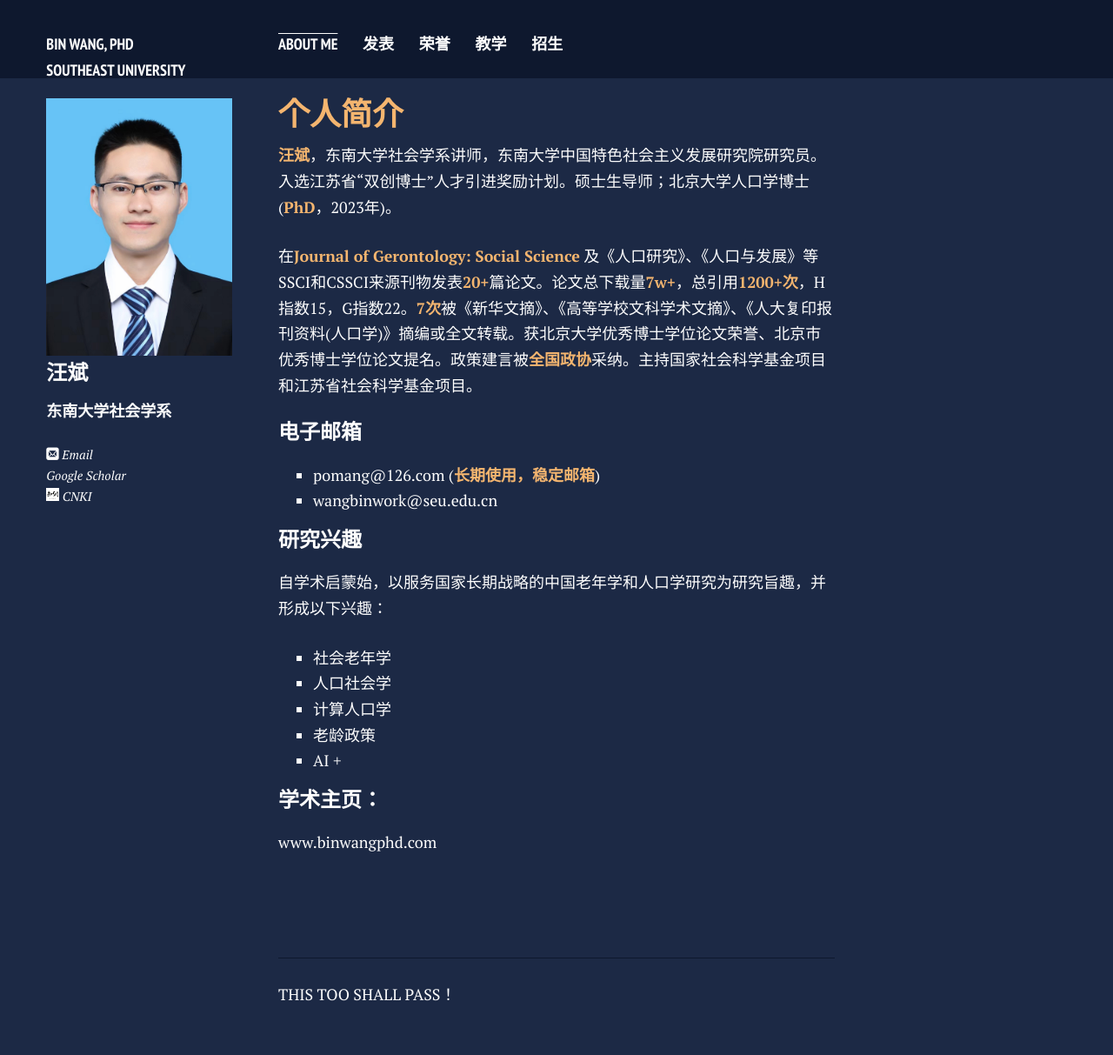
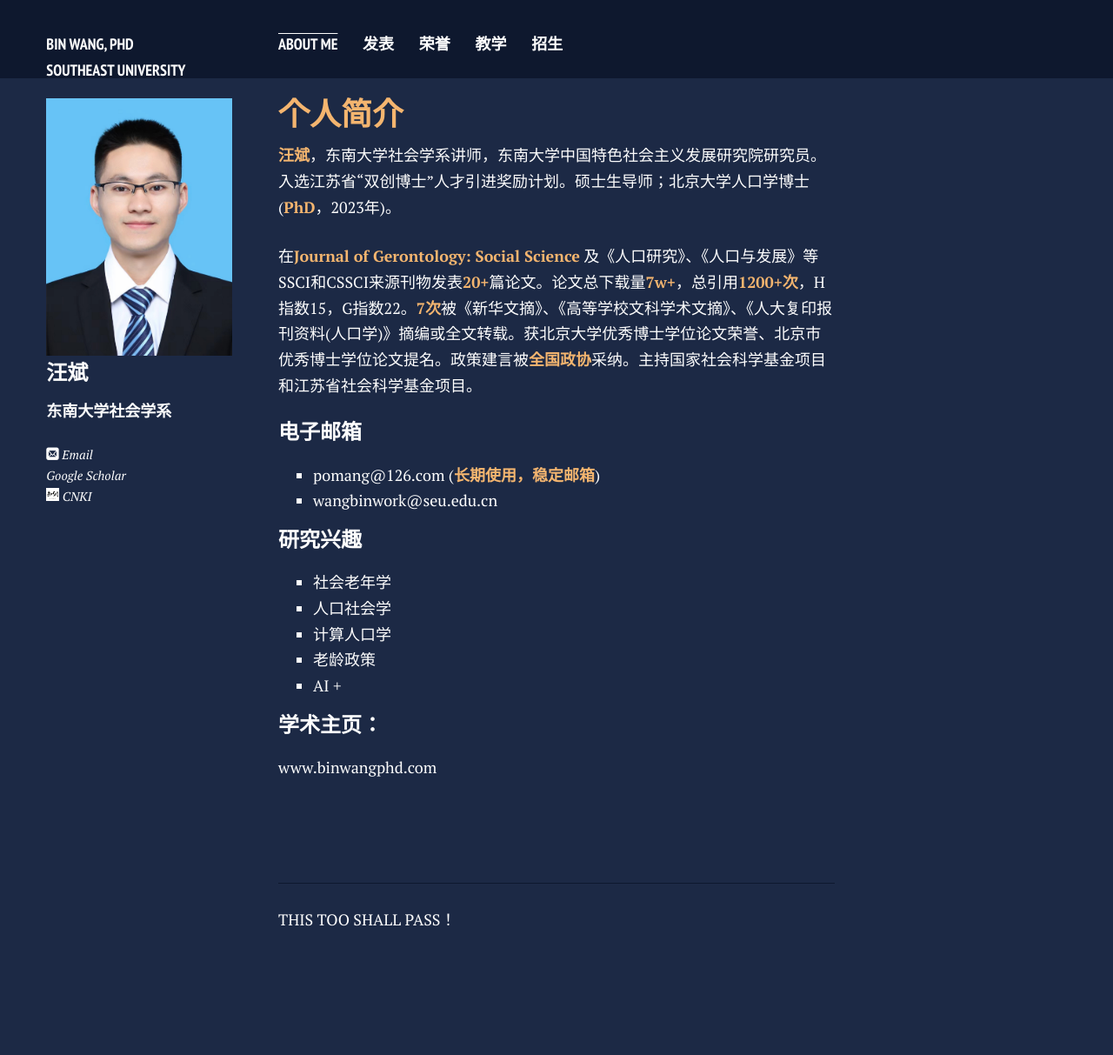
Before and after one commit to bwPhD/bwPhD.github.io, a Jekyll site: the page built from index.md, in a window 1280 px wide. Shown: the whole page at 87% size. Built offline with Jekyll 4.4.1, drawn with Linux system fonts in a browser that asks for light colours; nearby versions of some CDN libraries; comment, search, counter and statistics services are not loaded; a style sheet for code colours, icons or effects is not loaded; our own code applies the rules of GitHub Pages for plain Markdown files; after the commit the page ends 1126 px from its top, so only the background shows below that.

Commit message:
Update index.md

```diff
--- a/index.md
+++ b/index.md
@@ -19,7 +19,6 @@ layout: page
 ---
 
 ### 研究兴趣
-自学术启蒙始，以服务国家长期战略的中国老年学和人口学研究为研究旨趣，并形成以下兴趣：
 - 社会老年学
 - 人口社会学
 - 计算人口学
```
